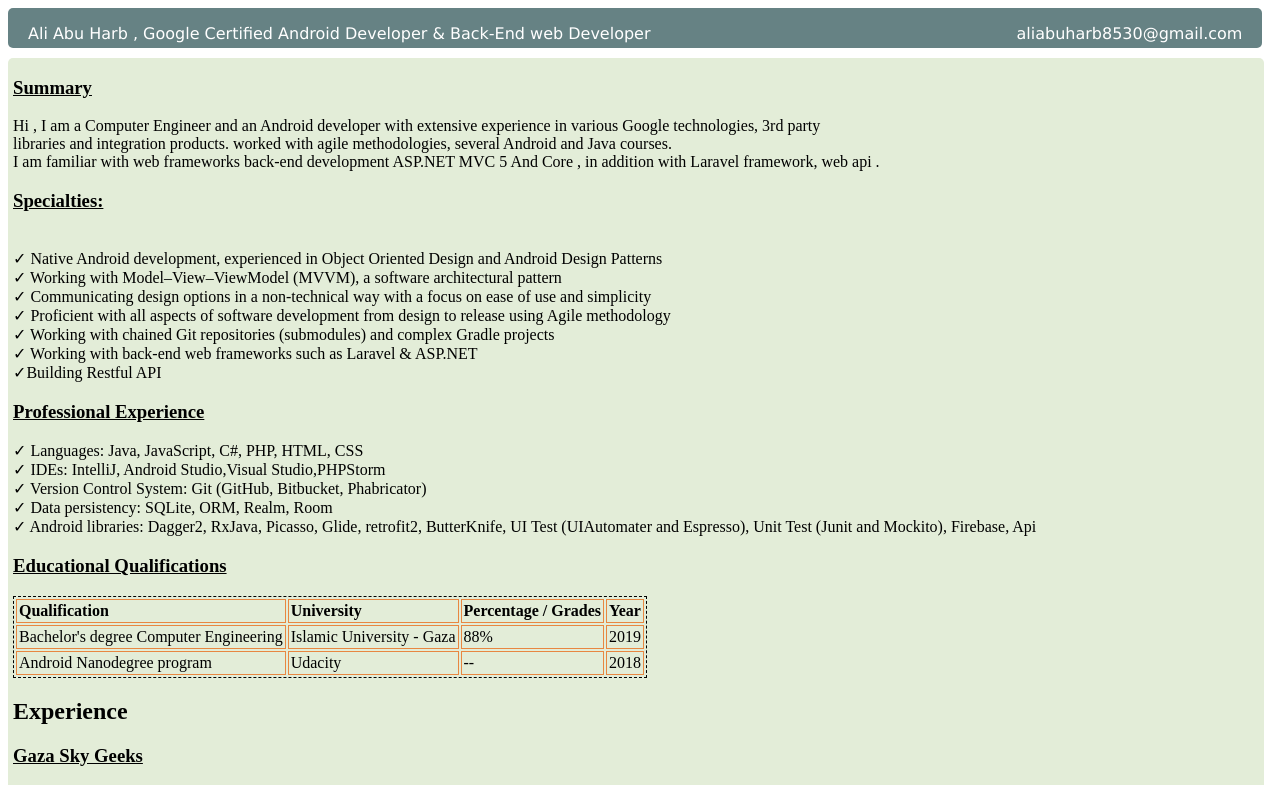
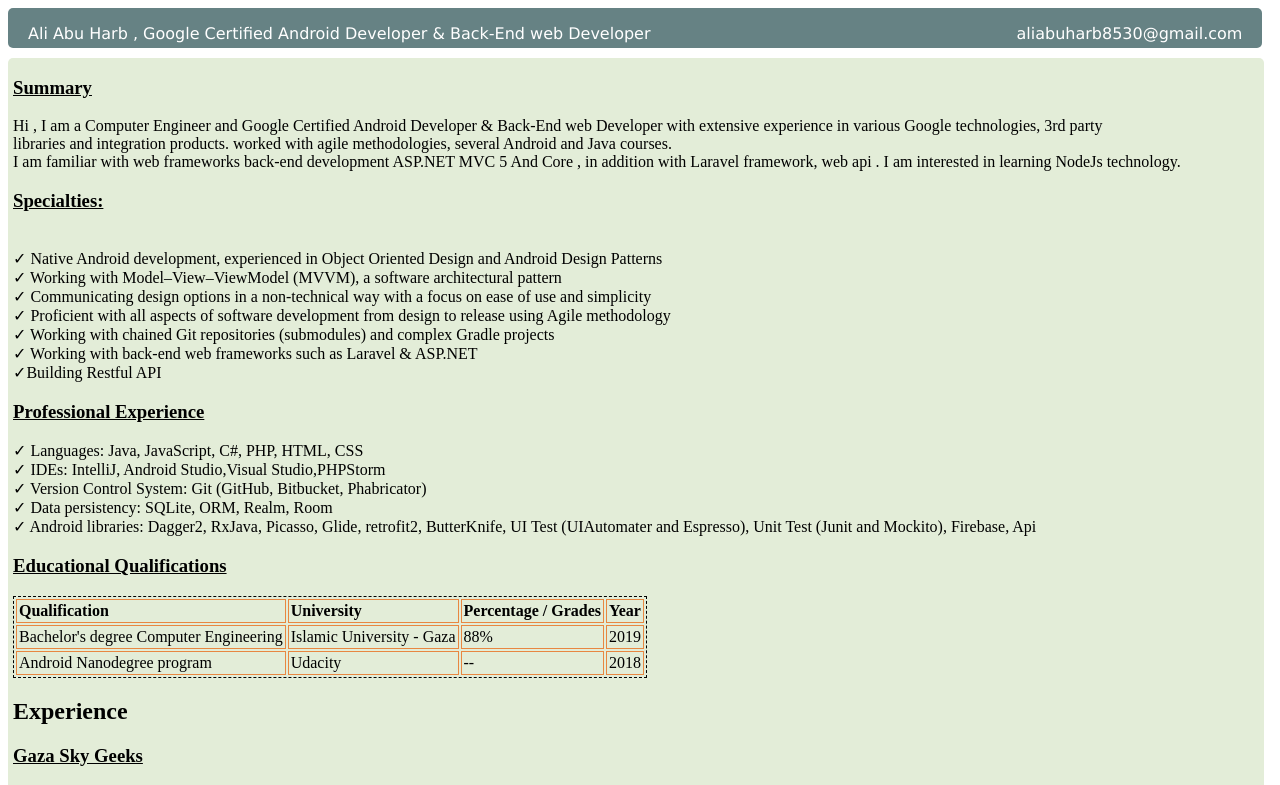
Before and after one commit to alex8530/WebSite_For_GazaSkyGeeks, a plain HTML site: page index.html in a window 1280 px wide. Shown: the top 785 px of the page. Drawn offline with Linux system fonts and the light colour scheme.

Commit message:
update003

```diff
--- a/index.html
+++ b/index.html
@@ -17,13 +17,14 @@
      <div class="right">
             <h3>Summary</h3>
             <p>
-                Hi , I am a Computer Engineer and an Android developer with
+                Hi , I am a Computer Engineer and Google Certified Android Developer & Back-End web Developer  with
                 extensive experience in various Google technologies, 3rd party<br>
                 libraries and integration products. worked with agile methodologies,
                 several Android and Java courses.<br>
                 I am familiar with web frameworks back-end development ASP.NET
                 MVC 5 And Core , in addition with Laravel framework, web api .
 
+                I am interested in learning NodeJs  technology.
 
                 <h3>Specialties:</h3>  <br>
                 ✓ Native Android development, experienced in Object Oriented
```
